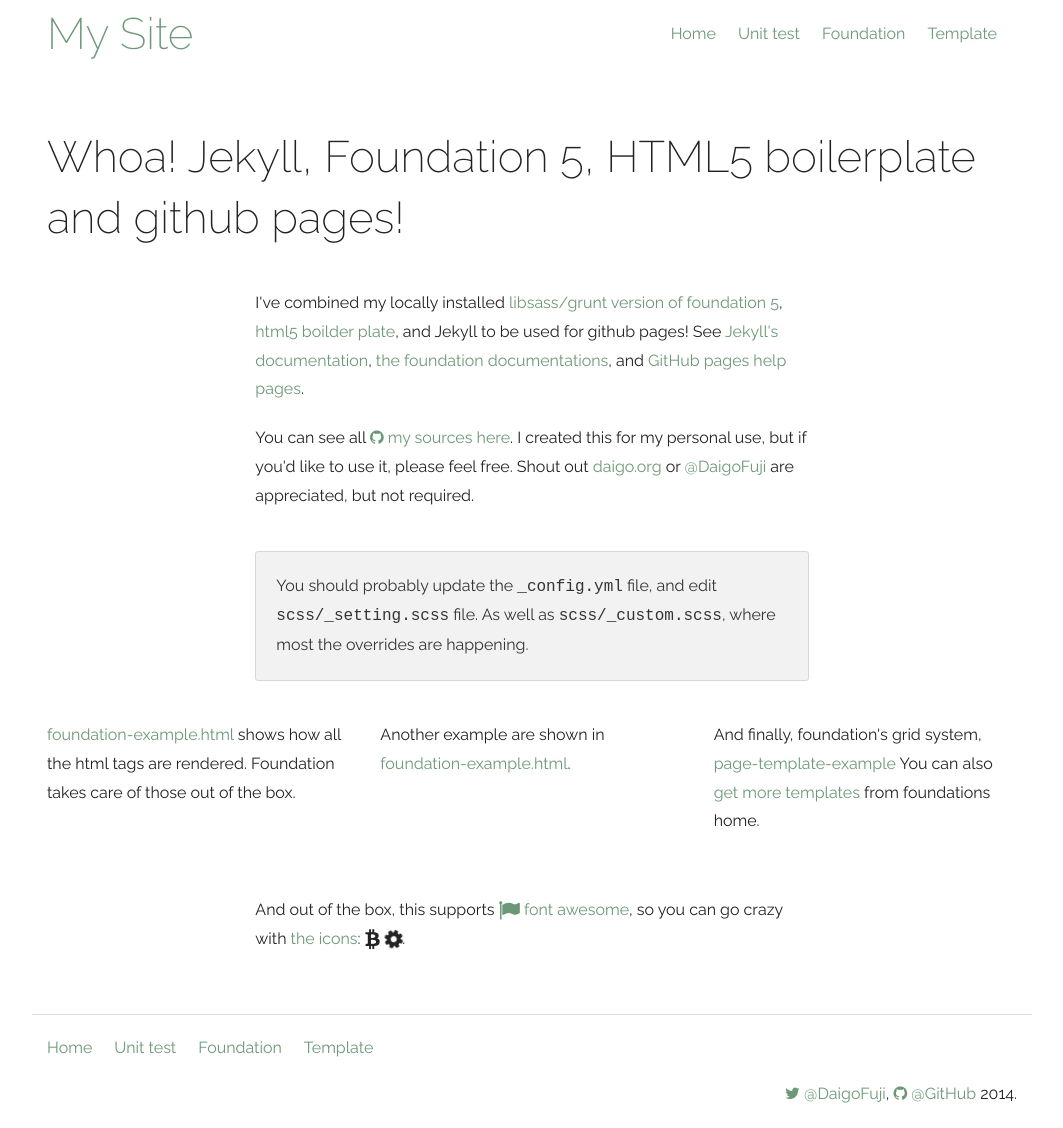
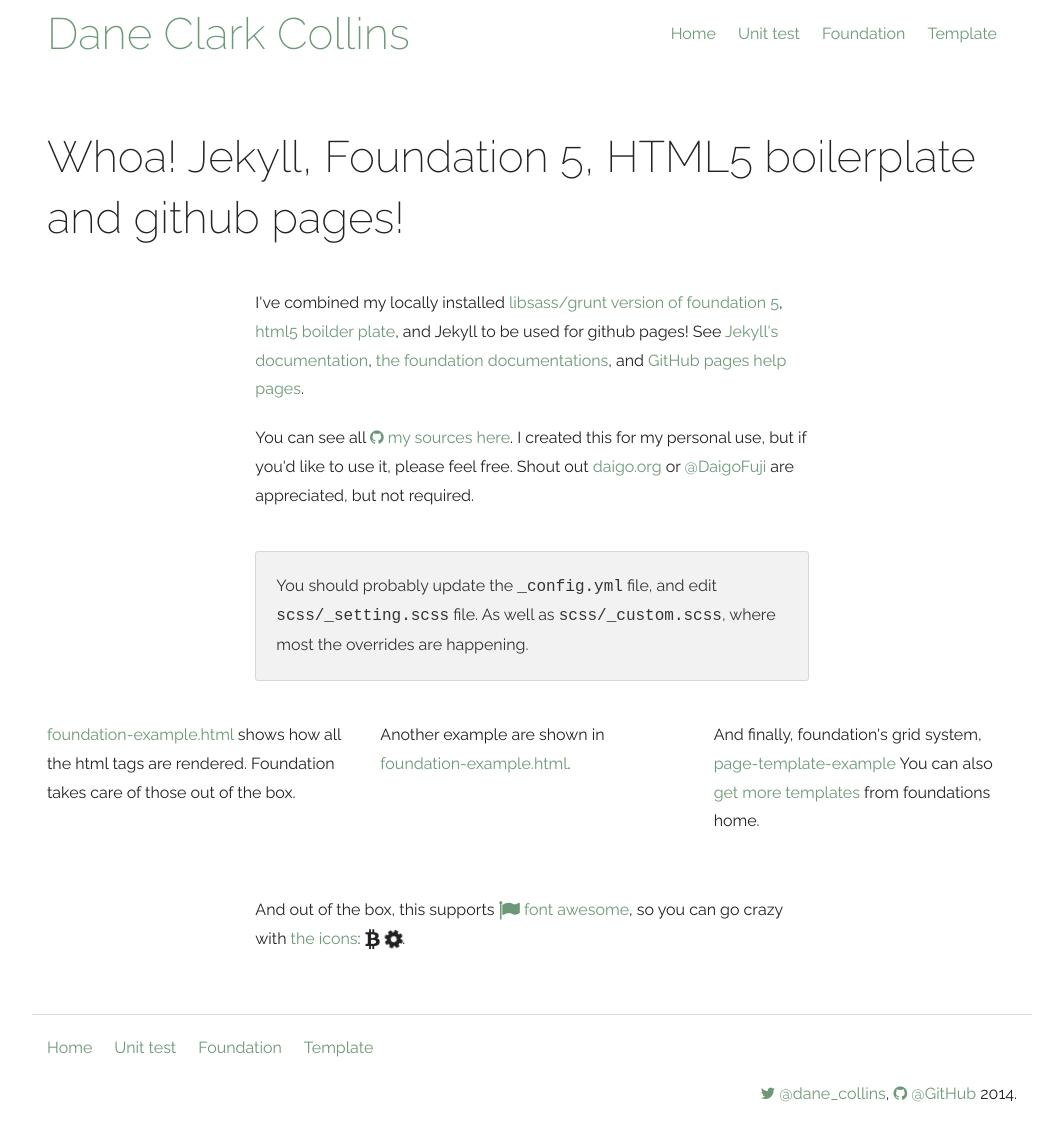
Before and after one commit to daneclarkcollins/daneclarkcollins-com-old-jekyll, a Jekyll site: the page built from index.md, in a window 1280 px wide. Shown: the whole page, without its empty margins (108-1171 px from the left). Built offline with Jekyll 4.4.1, drawn with Linux system fonts in a browser that asks for light colours; nearby versions of some CDN libraries.

Commit message:
Adjust config

```diff
--- a/_config.yml
+++ b/_config.yml
@@ -1,13 +1,12 @@
-name : Foundation/Jykill starter
-brand : My Site
-description : This is the description of my site
+name : Dane Clark Collins
+brand : Dane Clark Collins
+description : Writer & Musician
 keyword:
-url : http://daigo.org
+url : http://www.daneclarkcollins.com/
 imageurl: http://www.daigo.org/wordpress/wp-content/themes/daigo_org-theme-2013/img/glasses.png
-email : daigo@daigofujiwara.com
-twitter : DaigoFuji
-github : DaigoFuji
-author: Daigo Fujiwara
-analytics: UA-8418273-8
+email : dane@daneclarkcollins.com
+twitter : dane_collins
+author: Dane Clark Collins
+analytics:
 year: 2014
 markdown: kramdown
```
